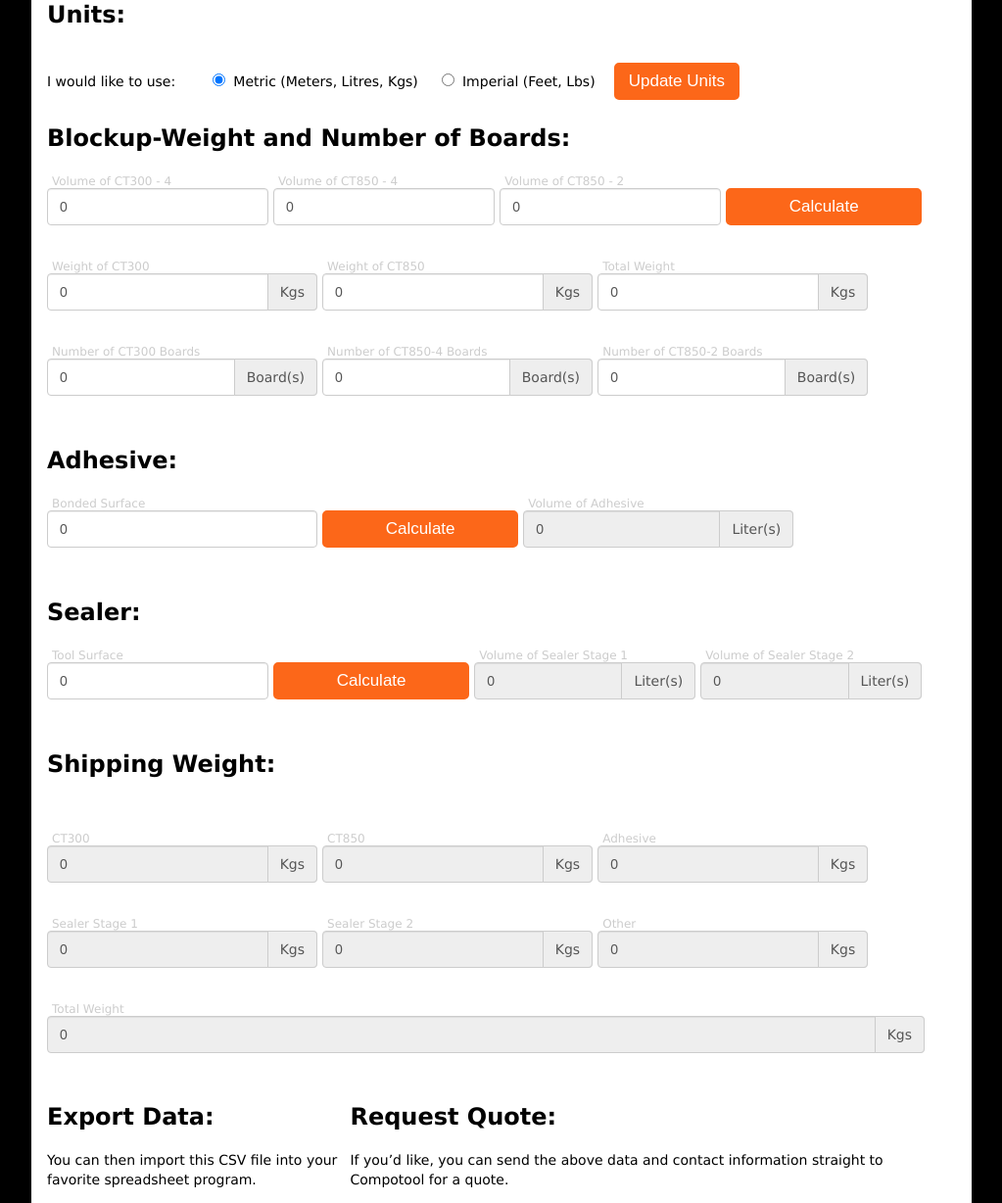
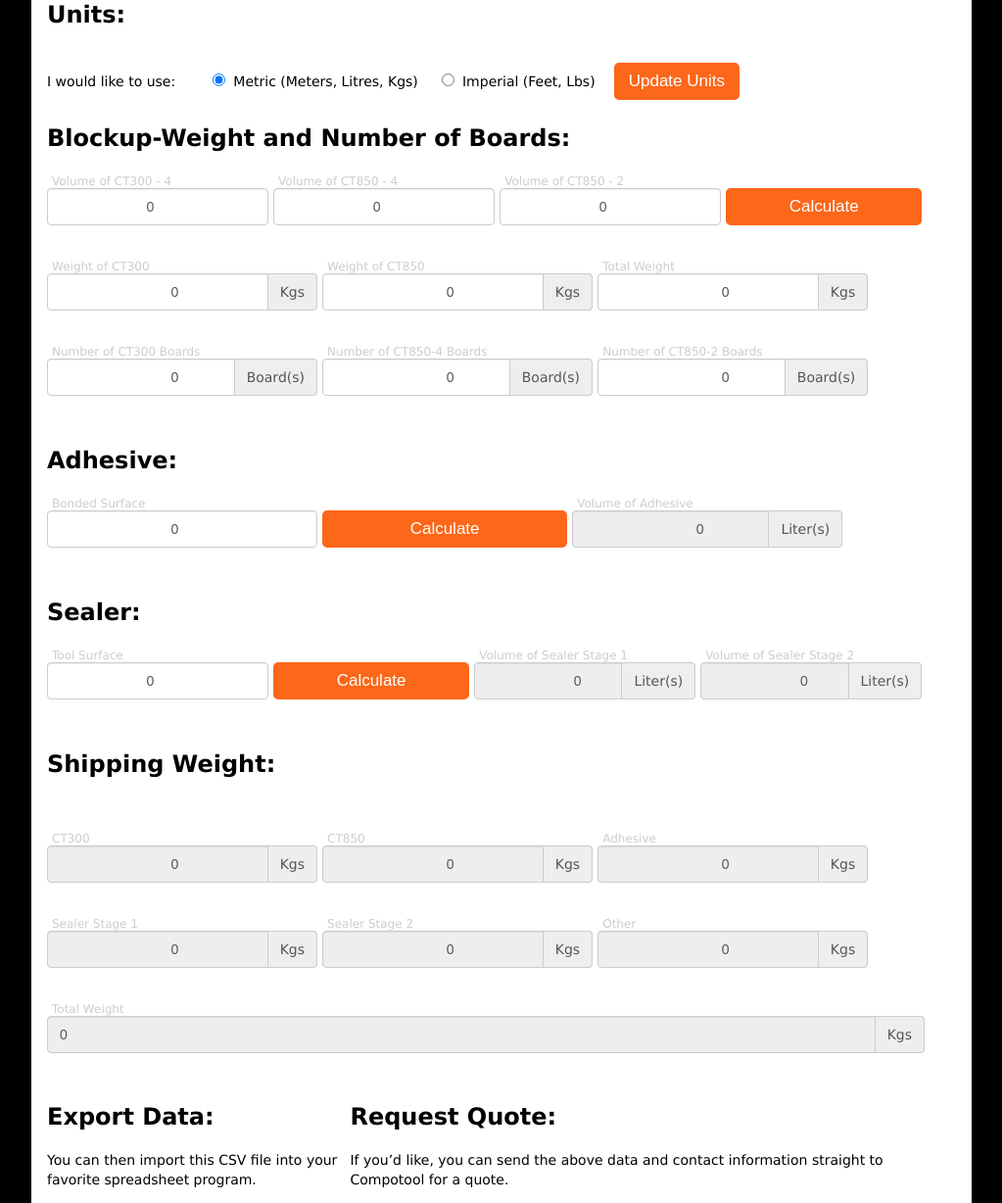
Before and after one commit to hamlim/Compotool-project, a PHP site: page / in a window 1280 px wide. Shown: the part 236-1464 px from the top of the page at 98% size, without its empty margins (128-1151 px from the left). Run offline with PHP 8.4, Linux system fonts and the light colour scheme; some libraries are stand-ins or nearby versions.

Commit message:
some changes

```diff
--- a/Dev/assets/css/prod/main.css
+++ b/Dev/assets/css/prod/main.css
@@ -103,6 +103,16 @@
   width: 960px;
   margin-left: auto;
   margin-right: auto;
+}
+
+.one--fourth {
+  width: 24%;
+  text-align: center;
+}
+
+.one--third {
+  width: 32%;
+  text-align: center;
 }
 
 .bg--black {
--- a/Dev/assets/css/src/_grid.scss
+++ b/Dev/assets/css/src/_grid.scss
@@ -16,3 +16,11 @@
 //     align-items: center;
 //     -ms-flex-pack: center;
 // }
+.one--fourth {
+    width: 24%;
+    text-align: center;
+}
+.one--third {
+    width: 32%;
+    text-align: center;
+}
--- a/Dev/index.html
+++ b/Dev/index.html
@@ -158,7 +158,7 @@
                                     <label for="input--adhesive-1" class="label--small-above">Bonded Surface</label>
                                 </div>
                                 <div class="inline--block">
-                                    <button type="button" class="btn color--white bg--orange one--fourth js--adhesive">Calculate</button>
+                                    <button type="button" class="btn color--white bg--orange one--third js--adhesive">Calculate</button>
                                 </div>
                                 <div class=" inline--block form--toplabel">
                                     <input id="input--adhesive-2" disabled class="input--with-above-label form--control one--third" type="number" placeholder="Amount" />
```
Also changed, not shown: 1 other file.
